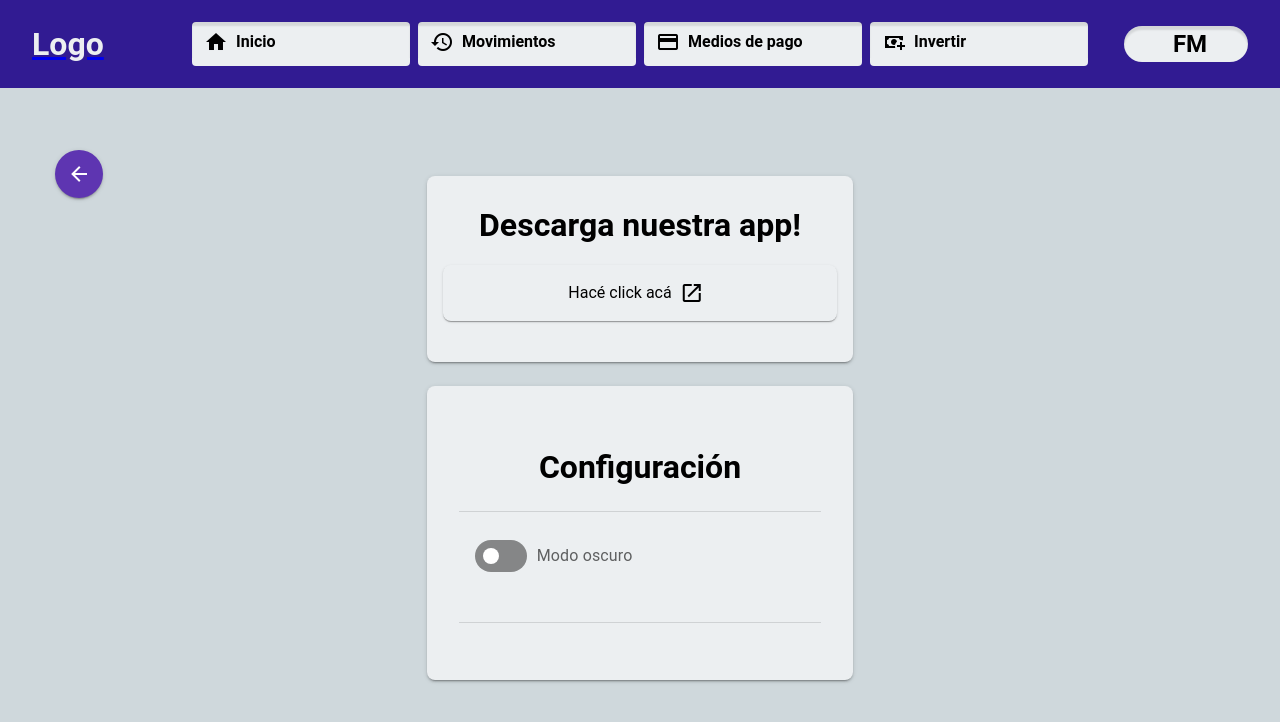
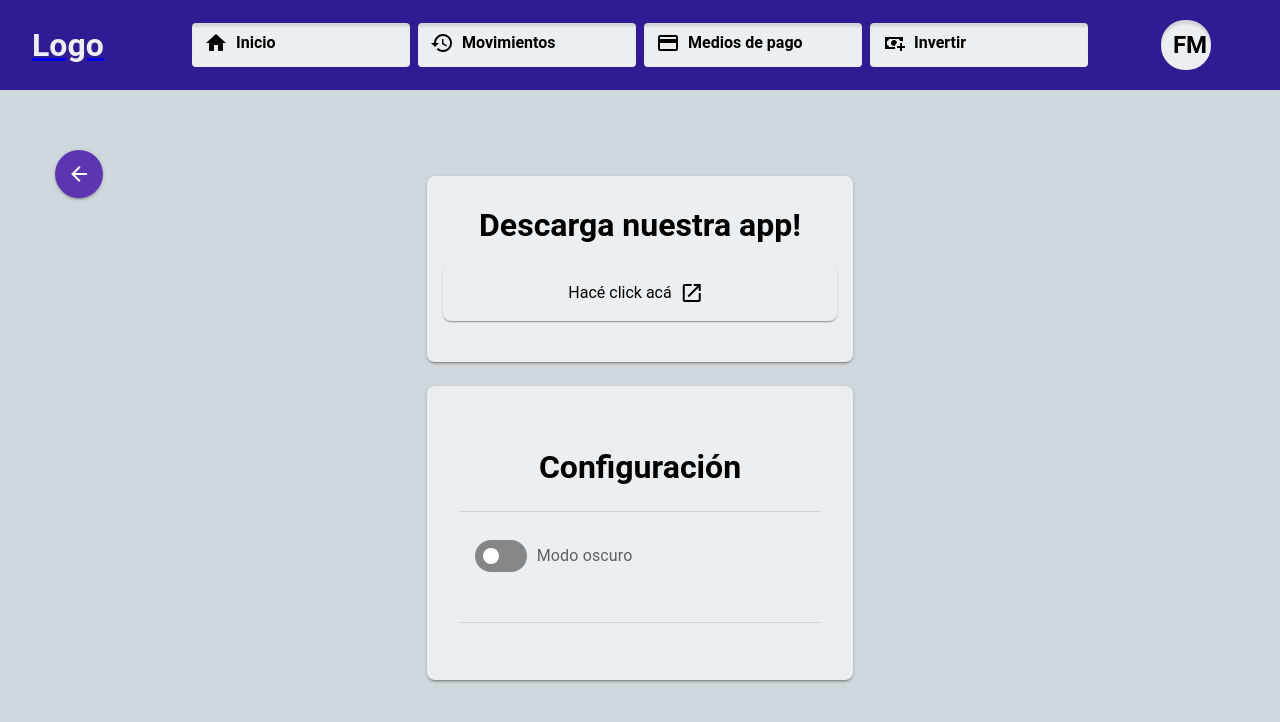
Before and after one commit to jicanta/HCI-Web, a Vue app in the folder HCI-Web/: page /more in a window 1280 px wide. Shown: the top 722 px of the page. Built offline with nearby package versions, Linux system fonts and the light colour scheme.

Commit message:
palabras

```diff
--- a/HCI-Web/src/components/ButtonsNavBarWithBack.vue
+++ b/HCI-Web/src/components/ButtonsNavBarWithBack.vue
@@ -32,9 +32,7 @@
         <v-menu transition="slide-y-transition">
           <template v-slot:activator="{ props }">
             <ProfileSectionNav v-bind="props"
-            :text="profile.text"
-            :name="profile.name"
-            />
+            class="profile-rounded"/>
           </template>
           <SectionNav
           v-for="profile in profileOptions"
@@ -120,6 +118,14 @@
     display: flex;
     flex-direction: row;
   }
+  .profile-rounded{
+    height: 50px;
+    width: 50px;
+    align-items: center;
+    justify-content: center;
+    display: flex;
+    flex-direction: row;
+  }
 
   .top-left-button {
   position: fixed;
--- a/HCI-Web/src/pages/HomePage.vue
+++ b/HCI-Web/src/pages/HomePage.vue
@@ -161,7 +161,7 @@
               <p> •••• •••• •••• 4444 </p>
             </v-container>
             <v-container class="d-flex flex-column justify-end mt-4">
-              <v-btn variant="tonal" class="w-100" @click="goToRoute('/payment-methods')">Ver Todos mis metodos de pago</v-btn>
+              <v-btn variant="tonal" class="w-100" @click="goToRoute('/payment-methods')">Ver Todos mis medios de pago</v-btn>
             </v-container>
           </v-container>
         </Section>
```
